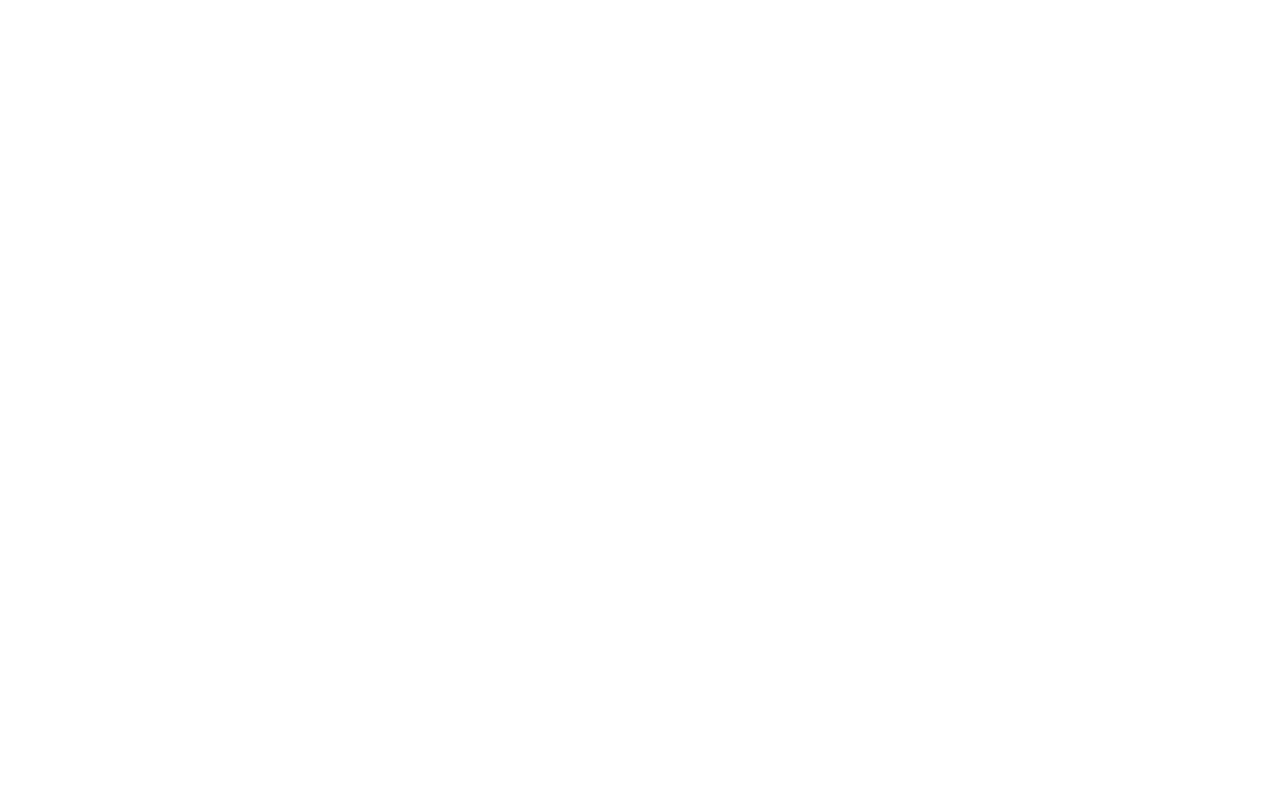
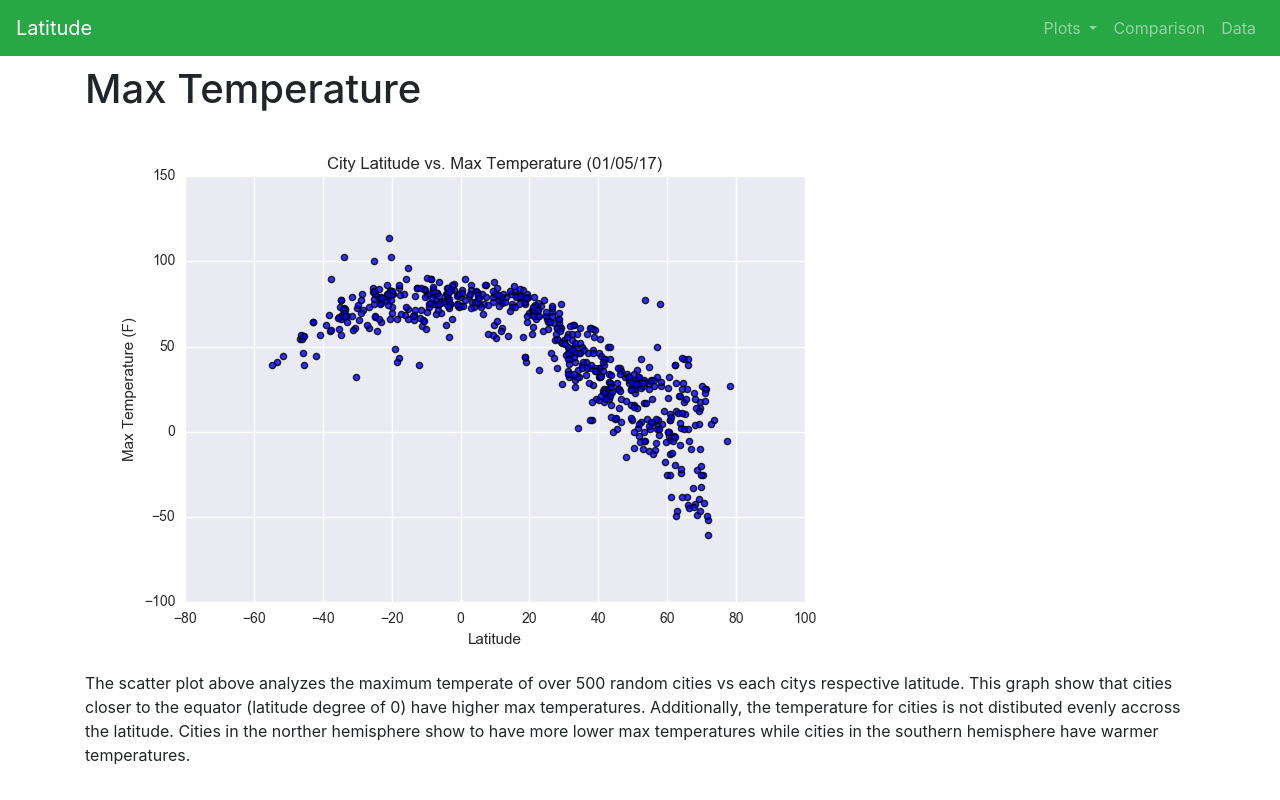
Before and after one commit to alplky/Web-Design-Challenge, a Flask app: page /temperature in a window 1280 px wide. Before the commit the page is empty. Run offline with Flask 2, Linux system fonts and the light colour scheme; some libraries are stand-ins or nearby versions.

Commit message:
started max temp page

```diff
--- /dev/null
+++ b/WebVisualizations/static/style.css
@@ -0,0 +1,3 @@
+body {
+    padding-top: 65px;
+}
--- a/WebVisualizations/templates/parent.html
+++ b/WebVisualizations/templates/parent.html
@@ -5,10 +5,11 @@
         <meta name="viewport" content="width=device-width, initial-scale=1.0">
         <title>Latitude vs. Weather</title>
         <link rel="stylesheet" href="https://maxcdn.bootstrapcdn.com/bootstrap/4.0.0/css/bootstrap.min.css" integrity="sha384-Gn5384xqQ1aoWXA+058RXPxPg6fy4IWvTNh0E263XmFcJlSAwiGgFAW/dAiS6JXm" crossorigin="anonymous">
+        <link rel="stylesheet" href="{{ url_for('static', filename='style.css')}}">
     </head>
     <body>
-      <nav class="navbar navbar-expand-sm navbar-dark bg-primary fixed-top">
-        <a class="navbar-brand" href="#">Latitude</a>
+      <nav class="navbar navbar-expand-md navbar-dark bg-success fixed-top">
+        <a class="navbar-brand" href="{{ url_for('index') }}">Latitude</a>
         <button class="navbar-toggler" type="button" data-toggle="collapse" data-target="#navbarNavDropdown" aria-controls="navbarNavDropdown" aria-expanded="false" aria-label="Toggle navigation">
           <span class="navbar-toggler-icon"></span>
         </button>
@@ -26,10 +27,10 @@
               </div>
             </li>
             <li class="nav-item">
-              <a class="nav-link" href="#">Comparison</a>
+              <a class="nav-link" href="{{ url_for('comparisons') }}">Comparison</a>
             </li>
             <li class="nav-item">
-              <a class="nav-link" href="#">Data</a>
+              <a class="nav-link" href="{{ url_for('data') }}">Data</a>
             </li>
           </ul>
         </div>
--- a/WebVisualizations/templates/temperature.html
+++ b/WebVisualizations/templates/temperature.html
@@ -0,0 +1,8 @@
+{% extends "parent.html" %}
+{% block content %}
+<div class="container">
+<h1>Max Temperature</h1>
+    <img src="{{ url_for('static', filename='Fig1.png')}}">
+    <p>The scatter plot above analyzes the maximum temperate of over 500 random cities vs each citys respective latitude. This graph show that cities closer to the equator (latitude degree of 0) have higher max temperatures. Additionally, the temperature for cities is not distibuted evenly accross the latitude. Cities in the norther hemisphere show to have more lower max temperatures while cities in the southern hemisphere have warmer temperatures.</p>
+</div>
+{% endblock %}
```
Also changed, not shown: WebVisualizations/templates/index.html (+3 -10 lines).
